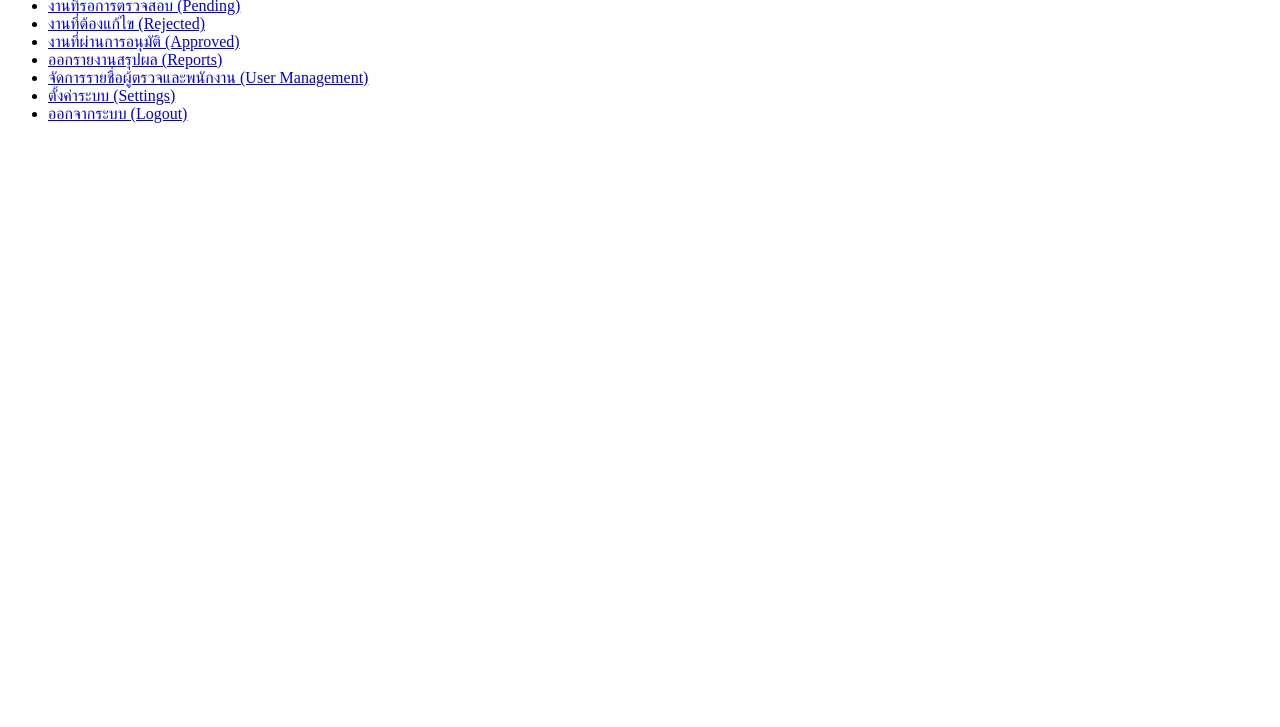
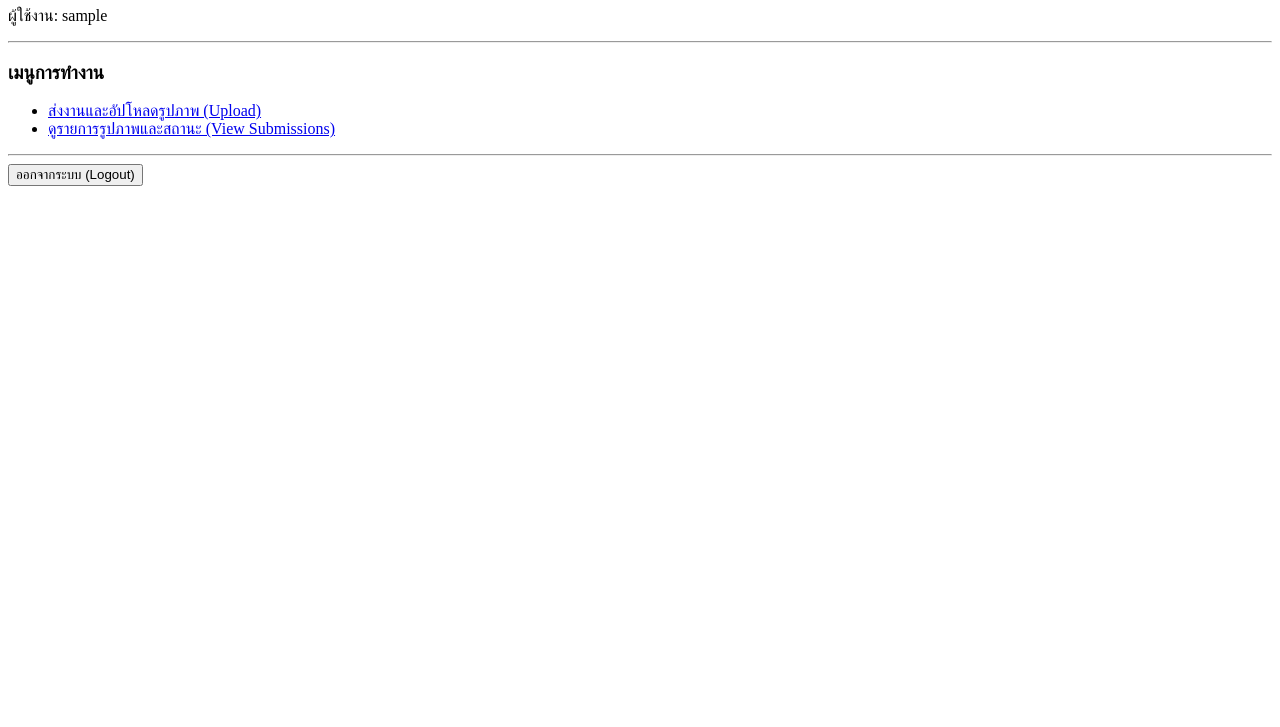
Before and after one commit to duckxy166/CS332-CS232-CLOWN, a plain HTML site: page src/frontend/main.html in a window 1280 px wide. Shown: the part 73-800 px from the top of the page. Drawn offline with Linux system fonts and the light colour scheme; sample sign-in values are in the browser's storage.

Commit message:
redirection to the main page.

```diff
--- a/src/frontend/main.html
+++ b/src/frontend/main.html
@@ -6,18 +6,40 @@
 </head>
 <body>
 
+    <h1>ยินดีต้อนรับสู่ระบบตรวจงาน</h1>
+    <p id="userDisplay"></p>
+
+    <hr>
+
+    <h3>เมนูการทำงาน</h3>
     <ul>
-        <li><a href="dashboard.html">สรุปภาพรวมระบบ (Dashboard)</a></li>
-        <li><a href="task-list.html">รายการงานทั้งหมด (Task List)</a></li>
-        <li><a href="new-inspection.html">สร้างแบบตรวจงานใหม่ (New Inspection)</a></li>
-        <li><a href="pending-tasks.html">งานที่รอการตรวจสอบ (Pending)</a></li>
-        <li><a href="rejected-tasks.html">งานที่ต้องแก้ไข (Rejected)</a></li>
-        <li><a href="approved-tasks.html">งานที่ผ่านการอนุมัติ (Approved)</a></li>
-        <li><a href="reports.html">ออกรายงานสรุปผล (Reports)</a></li>
-        <li><a href="user-management.html">จัดการรายชื่อผู้ตรวจและพนักงาน (User Management)</a></li>
-        <li><a href="settings.html">ตั้งค่าระบบ (Settings)</a></li>
-        <li><a href="logout.html">ออกจากระบบ (Logout)</a></li>
+        <li><a href="index.html">ส่งงานและอัปโหลดรูปภาพ (Upload)</a></li>
+        <li><a href="task-list.html">ดูรายการรูปภาพและสถานะ (View Submissions)</a></li>
     </ul>
+
+    <hr>
+
+    <button onclick="logout()">ออกจากระบบ (Logout)</button>
+
+    <script>
+        // ตรวจสอบว่าได้ Login หรือยัง
+        const userData = localStorage.getItem('user');
+
+        if (!userData) {
+            // ถ้าไม่มีข้อมูล ให้เด้งกลับไปหน้า Login
+            window.location.href = 'login.html';
+        } else {
+            // แสดงชื่อผู้ใช้ที่ Login เข้ามา
+            const user = JSON.parse(userData);
+            document.getElementById('userDisplay').innerText = "ผู้ใช้งาน: " + (user.displayname_en || user.username);
+        }
+
+        // ฟังก์ชัน Logout
+        function logout() {
+            localStorage.removeItem('user');
+            window.location.href = 'login.html';
+        }
+    </script>
 
 </body>
 </html>
```
Also changed, not shown: ExampleWithLearnerLab.html (deleted, +0 -92 lines), src/frontend/ExampleWithLearnerLab.html (added, +92 -0 lines), src/frontend/login.js (+8 -6 lines), 1 other file.
